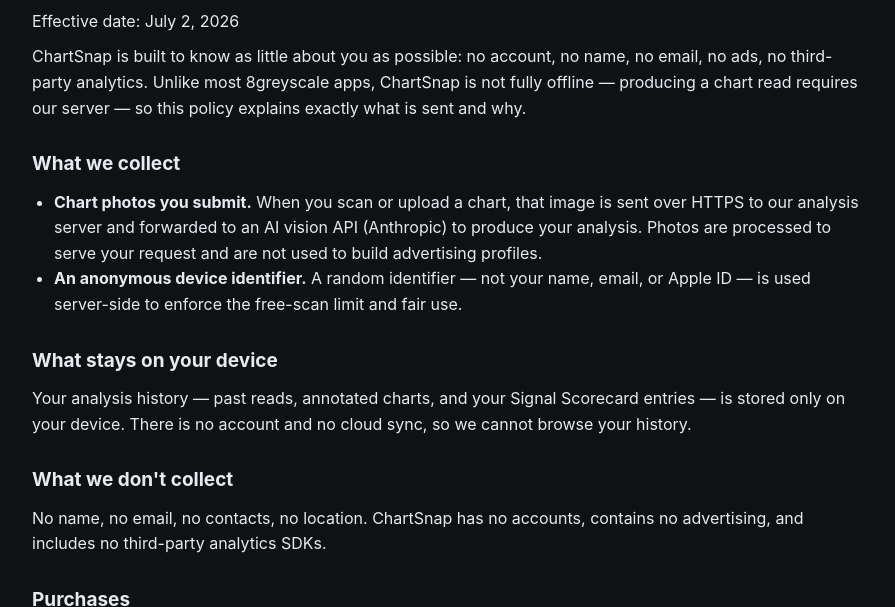
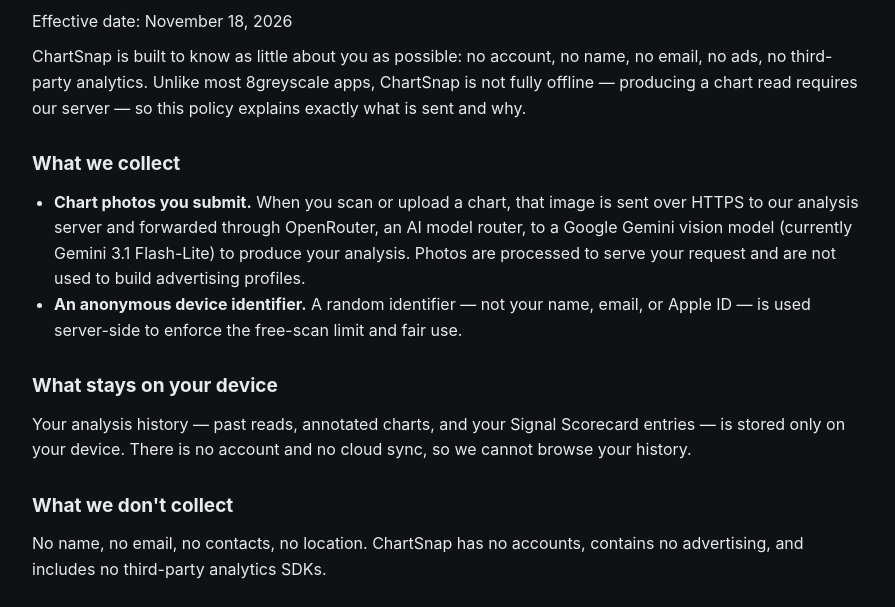
Before and after one commit to jamesgreyscale/jamesgreyscale.github.io, a plain HTML site: page privacy/chartsnap.html in a window 1280 px wide. Shown: the part 189-796 px from the top of the page, without its empty margins (192-1087 px from the left). Drawn offline with Linux system fonts and the light colour scheme.

Commit message:
ChartSnap privacy: name OpenRouter and Google Gemini as the AI provider (#1)
Production scans are served by google/gemini-3.1-flash-lite through
OpenRouter (Railway config and logs Oct 31 - Nov 18 2026), not Anthropic.
Effective date updated.

```diff
--- a/privacy/chartsnap.html
+++ b/privacy/chartsnap.html
@@ -23,13 +23,13 @@
   <main>
     <div class="wrap policy">
       <h1>ChartSnap Privacy Policy</h1>
-      <p class="muted">Effective date: July 2, 2026</p>
+      <p class="muted">Effective date: November 18, 2026</p>
 
       <p>ChartSnap is built to know as little about you as possible: no account, no name, no email, no ads, no third-party analytics. Unlike most 8greyscale apps, ChartSnap is not fully offline — producing a chart read requires our server — so this policy explains exactly what is sent and why.</p>
 
       <h2>What we collect</h2>
       <ul>
-        <li><strong>Chart photos you submit.</strong> When you scan or upload a chart, that image is sent over HTTPS to our analysis server and forwarded to an AI vision API (Anthropic) to produce your analysis. Photos are processed to serve your request and are not used to build advertising profiles.</li>
+        <li><strong>Chart photos you submit.</strong> When you scan or upload a chart, that image is sent over HTTPS to our analysis server and forwarded through OpenRouter, an AI model router, to a Google Gemini vision model (currently Gemini 3.1 Flash-Lite) to produce your analysis. Photos are processed to serve your request and are not used to build advertising profiles.</li>
         <li><strong>An anonymous device identifier.</strong> A random identifier — not your name, email, or Apple ID — is used server-side to enforce the free-scan limit and fair use.</li>
       </ul>
 
```
